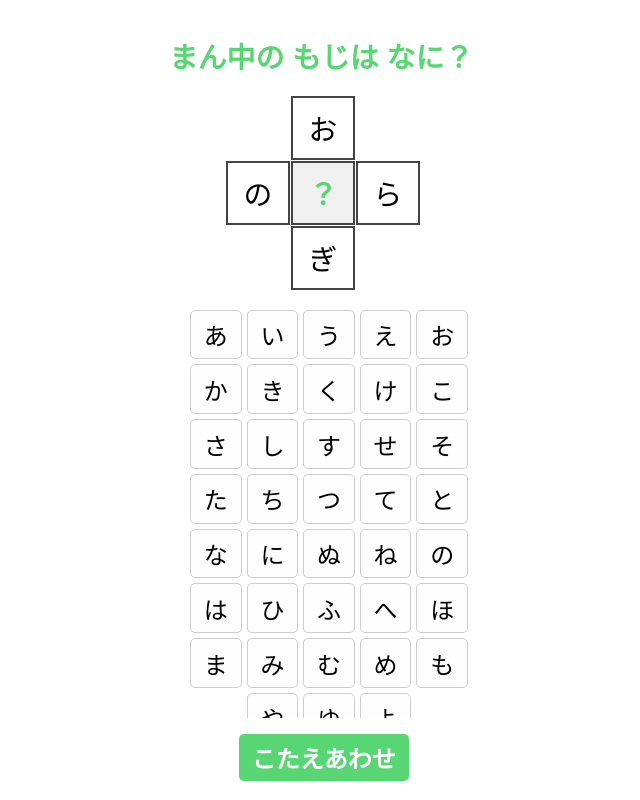
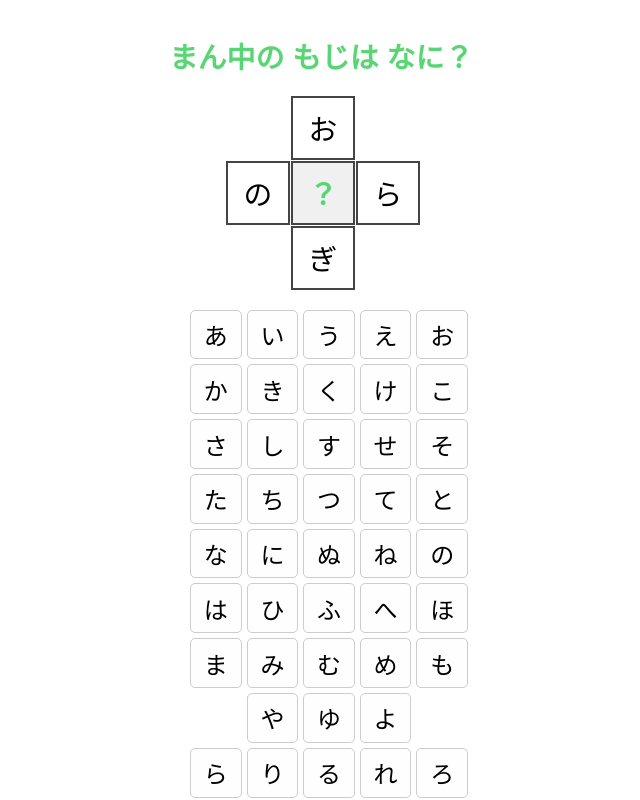
Before and after one commit to alfiofederico/HiraganaApp, a plain HTML site: page index.html in a window 1280 px wide. Both pictures are taken after a click on the button "はじめる". Shown: the top 800 px of the page, without its empty margins (319-959 px from the left). Drawn offline with Linux system fonts and the light colour scheme.

Commit message:
removing scrollbar

```diff
--- a/index.html
+++ b/index.html
@@ -121,11 +121,11 @@
     .choices {
       margin: 1rem 0;
       width: 100%;
-      max-height: 50vh;
-      overflow-y: auto;
       padding: 0.5rem;
+      display: flex;
+      flex-direction: column;
+      align-items: center;
     }
-
     .row {
       display: flex;
       justify-content: center;
```
